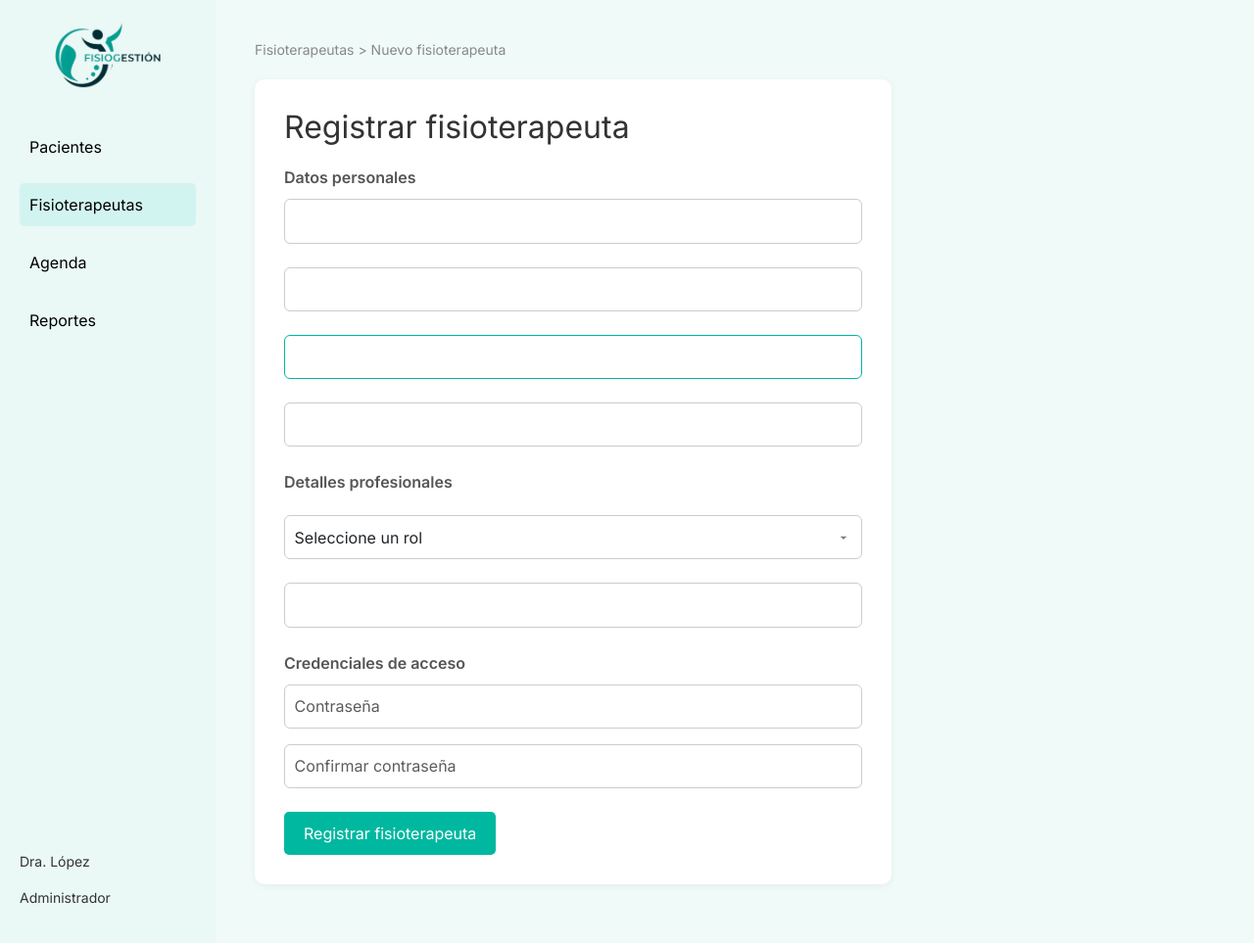
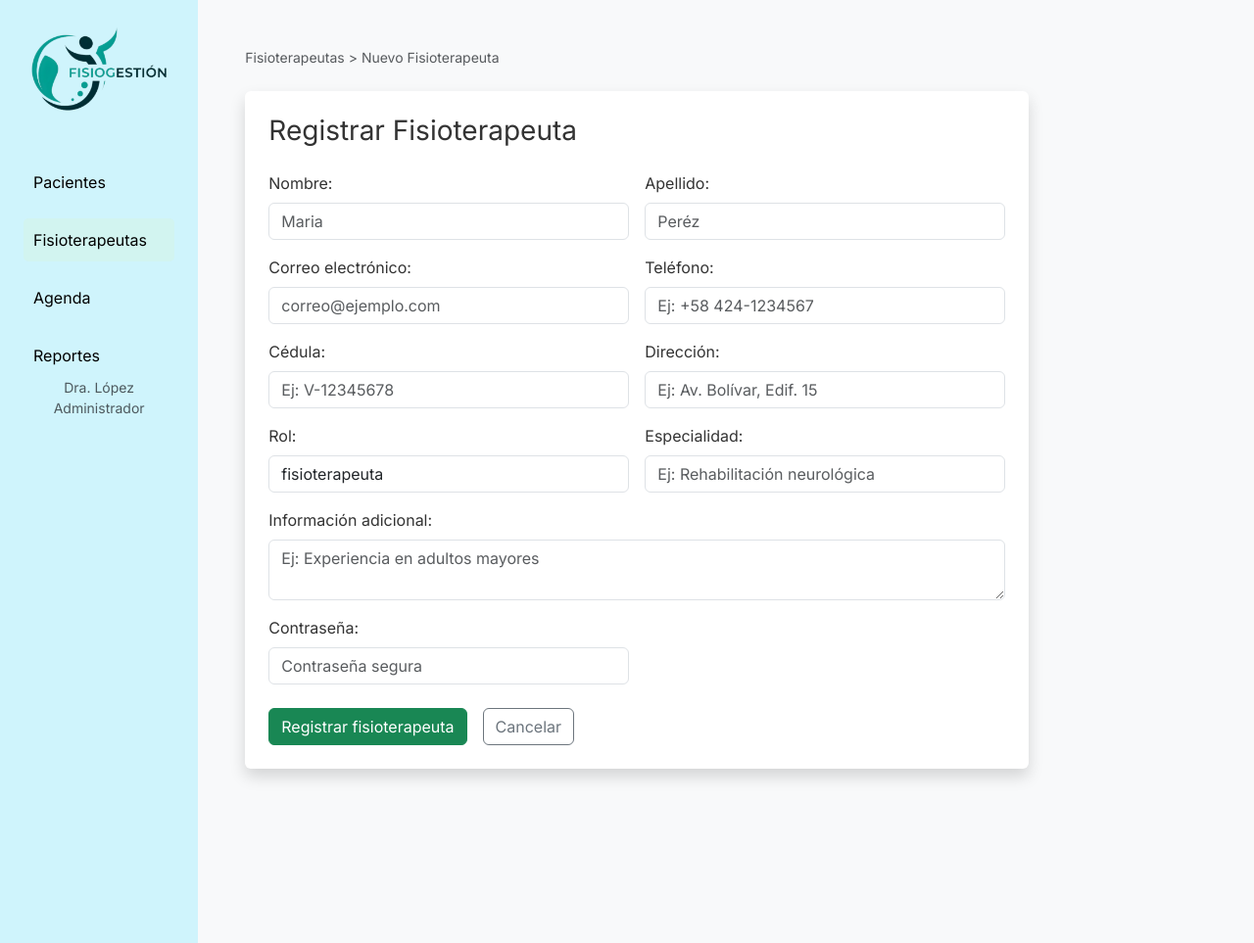
Before and after one commit to CamiCleary/fisiogestion, a Django app: page /registro_fisioterapeuta/ in a window 1280 px wide. Shown: the whole page at 98% size. Run offline with Django 5.2, Linux system fonts and the light colour scheme; the visitor is signed in with stand-in values (Sample User, id 1); parts of the project's set-up code (start-up, migrations or seed data) failed here and were passed over.

Commit message:
moficacion en registro de p y f

```diff
--- a/AppWeb/fisiogestion/forms.py
+++ b/AppWeb/fisiogestion/forms.py
@@ -24,7 +24,10 @@ class PacienteForm(UserCreationForm):
 class FisioterapeutaForm(UserCreationForm):
     class Meta:
         model = Usuario
-        fields = ['nombre', 'apellido', 'email', 'telefono', 'direccion', 'cedula', 'especialidad']
+        fields = [
+            'nombre', 'apellido', 'email', 'telefono', 'direccion',
+            'cedula', 'especialidad', 'info_adicional', 'rol', 'password'
+        ]
         widgets = {
             'password': forms.PasswordInput(),
         }
--- a/AppWeb/templates/registro_fisioterapeuta.html
+++ b/AppWeb/templates/registro_fisioterapeuta.html
@@ -8,90 +8,124 @@
 
   <!-- Google Fonts -->
   <link href="https://fonts.googleapis.com/css2?family=Inter:wght@400;600&display=swap" rel="stylesheet" />
-
-  <!-- Bootstrap CSS -->
   <link href="https://cdn.jsdelivr.net/npm/bootstrap@5.3.3/dist/css/bootstrap.min.css" rel="stylesheet" />
-
-  <!-- CSS personalizado -->
   <link rel="stylesheet" type="text/css" href="{% static 'css/registro_fisioterapeuta.css' %}" />
 </head>
-<body>
-  <div class="sidebar">
-    <div>
-      <div class="logo">
-        <img src="{% static 'images/logo.png' %}" alt="Fisiogestión" />
+<body class="bg-light">
+
+<div class="d-flex min-vh-100">
+  <!-- Sidebar -->
+  <div class="bg-info-subtle p-4" id="sidebar">
+    <div class="text-center mb-4">
+      <img src="{% static 'images/logo.png' %}" alt="Logo FISIOGESTIÓN" class="img-fluid mb-3" style="max-height: 100px;" />
     </div>
-      <div class="nav">
-        <a href="registro_paciente">Pacientes</a>
-        <a href="#" class="active">Fisioterapeutas</a>
-        <a href="#">Agenda</a>
-        <a href="#">Reportes</a>
-      </div>
-    </div>
-    <div class="admin">
-      <p>Dra. López</p>
+    <nav class="nav flex-column mb-auto">
+      <a href="{% url 'registro_paciente' %}" class="nav-link">Pacientes</a>
+      <a href="#" class="nav-link active">Fisioterapeutas</a>
+      <a href="#" class="nav-link">Agenda</a>
+      <a href="#" class="nav-link">Reportes</a>
+    </nav>
+    <div class="mt-auto text-center small text-muted">
+      <p class="mb-0">Dra. López</p>
       <p>Administrador</p>
     </div>
   </div>
 
-  <div class="main">
-    <div class="breadcrumb">Fisioterapeutas &gt; Nuevo fisioterapeuta</div>
-<div class="form-container">
-  <h2>Registrar fisioterapeuta</h2>
+  <!-- Main -->
+  <main class="flex-grow-1 p-5">
+    <div class="mb-4 text-muted small">Fisioterapeutas &gt; Nuevo Fisioterapeuta</div>
+    <div class="bg-white p-4 shadow rounded" style="max-width: 800px;">
+      <h3 class="mb-4">Registrar Fisioterapeuta</h3>
 
       <form method="POST">
         {% csrf_token %}
-
-    <div class="form-section-title">Datos personales</div>
-    <div class="form-group" placeholder="Ingrese su nombre">
-      {{ form.nombre }}
+        <div class="row g-3">
+          <!-- Datos personales -->
+          <div class="col-md-6">
+            <label for="id_nombre" class="form-label">Nombre:</label>
+            <input type="text" name="nombre" id="id_nombre" class="form-control" placeholder="Maria" value="{{ form.nombre.value|default_if_none:'' }}">
+            {% if form.nombre.errors %}
+              <div class="text-danger small mt-1">{{ form.nombre.errors.0 }}</div>
+            {% endif %}
           </div>
-    <div class="form-group">
-      {{ form.apellido }}
+          <div class="col-md-6">
+            <label for="id_apellido" class="form-label">Apellido:</label>
+            <input type="text" name="apellido" id="id_apellido" class="form-control" placeholder="Peréz" value="{{ form.apellido.value|default_if_none:'' }}">
+            {% if form.apellido.errors %}
+              <div class="text-danger small mt-1">{{ form.apellido.errors.0 }}</div>
+            {% endif %}
           </div>
-    <div class="form-group">
-      {{ form.email }}
+          <div class="col-md-6">
+            <label for="id_email" class="form-label">Correo electrónico:</label>
+            <input type="email" name="email" id="id_email" class="form-control" placeholder="correo@ejemplo.com" value="{{ form.email.value|default_if_none:'' }}">
+            {% if form.email.errors %}
+              <div class="text-danger small mt-1">{{ form.email.errors.0 }}</div>
+            {% endif %}
           </div>
-    <div class="form-group">
-      {{ form.telefono }}
+          <div class="col-md-6">
+            <label for="id_telefono" class="form-label">Teléfono:</label>
+            <input type="text" name="telefono" id="id_telefono" class="form-control" placeholder="Ej: +58 424-1234567" value="{{ form.telefono.value|default_if_none:'' }}">
+            {% if form.telefono.errors %}
+              <div class="text-danger small mt-1">{{ form.telefono.errors.0 }}</div>
+            {% endif %}
+          </div>
+          <div class="col-md-6">
+            <label for="id_cedula" class="form-label">Cédula:</label>
+            <input type="text" name="cedula" id="id_cedula" class="form-control" placeholder="Ej: V-12345678" value="{{ form.cedula.value|default_if_none:'' }}">
+            {% if form.cedula.errors %}
+              <div class="text-danger small mt-1">{{ form.cedula.errors.0 }}</div>
+            {% endif %}
+          </div>
+          <div class="col-md-6">
+            <label for="id_direccion" class="form-label">Dirección:</label>
+            <input type="text" name="direccion" id="id_direccion" class="form-control" placeholder="Ej: Av. Bolívar, Edif. 15" value="{{ form.direccion.value|default_if_none:'' }}">
+            {% if form.direccion.errors %}
+              <div class="text-danger small mt-1">{{ form.direccion.errors.0 }}</div>
+            {% endif %}
           </div>
 
-    <div class="form-section-title">Detalles profesionales</div>
-    <div class="form-group">
-      <label for="rol"></label>
-      <select id="rol" name="rol" class="form-control">
-        <option value="" disabled selected>Seleccione un rol</option>
-        <option value="Administrador">Administrador</option>
-        <option value="Fisioterapeuta">Fisioterapeuta</option>
-        <option value="Asistente">Asistente</option>
-      </select>
+          <!-- Profesionales -->
+          <div class="col-md-6">
+            <label for="id_rol" class="form-label">Rol:</label>
+            <input type="text" name="rol" id="id_rol" class="form-control" placeholder="Ej: Fisioterapeuta" value="{{ form.rol.value|default_if_none:'' }}">
+            {% if form.rol.errors %}
+              <div class="text-danger small mt-1">{{ form.rol.errors.0 }}</div>
+            {% endif %}
           </div>
-    <div class="form-group">
-      {{ form.especialidad }}
+          <div class="col-md-6">
+            <label for="id_especialidad" class="form-label">Especialidad:</label>
+            <input type="text" name="especialidad" id="id_especialidad" class="form-control" placeholder="Ej: Rehabilitación neurológica" value="{{ form.especialidad.value|default_if_none:'' }}">
+            {% if form.especialidad.errors %}
+              <div class="text-danger small mt-1">{{ form.especialidad.errors.0 }}</div>
+            {% endif %}
           </div>
-<div class="form-section-title">Credenciales de acceso</div>
-<div class="form-group password-group">
-  <input type="password" name="password" class="form-control" placeholder="Contraseña" />
+          <div class="col-12">
+            <label for="id_info_adicional" class="form-label">Información adicional:</label>
+            <textarea name="info_adicional" id="id_info_adicional" class="form-control" placeholder="Ej: Experiencia en adultos mayores">{{ form.info_adicional.value|default_if_none:'' }}</textarea>
+            {% if form.info_adicional.errors %}
+              <div class="text-danger small mt-1">{{ form.info_adicional.errors.0 }}</div>
+            {% endif %}
+          </div>
+
+          <!-- Acceso -->
+          <div class="col-md-6">
+            <label for="id_password" class="form-label">Contraseña:</label>
+            <input type="password" name="password" id="id_password" class="form-control" placeholder="Contraseña segura">
             {% if form.password.errors %}
               <div class="text-danger small mt-1">{{ form.password.errors.0 }}</div>
             {% endif %}
-
-  <input type="password" name="confirm_password" class="form-control" placeholder="Confirmar contraseña" />
-  {% if form.confirm_password.errors %}
-    <div class="text-danger small mt-1">{{ form.confirm_password.errors.0 }}</div>
-  {% endif %}
+          </div>
         </div>
 
-    <div class="textarea">
-      {{ form.info_adicional }}
-    </div>
-
-    <div class="button-group">
-      <button type="submit" class="button-submit">Registrar fisioterapeuta</button>
+        <!-- Botones -->
+        <div class="mt-4 d-flex gap-3">
+          <button type="submit" class="btn btn-success">Registrar fisioterapeuta</button>
+          <a href="{% url 'lista_fisioterapeutas' %}" class="btn btn-outline-secondary">Cancelar</a>
         </div>
       </form>
     </div>
+  </main>
+</div>
 
-  </div>
 </body>
 </html>
--- a/AppWeb/templates/telemedicina.html
+++ b/AppWeb/templates/telemedicina.html
@@ -1,4 +1,4 @@
-{% load static %}
+
 <!DOCTYPE html>
 <html lang="es">
 <head>
```
Also changed, not shown: AppWeb/templates/registro_paciente.html (+25 -15 lines). Lines whose indentation alone changed are shown as unchanged.
